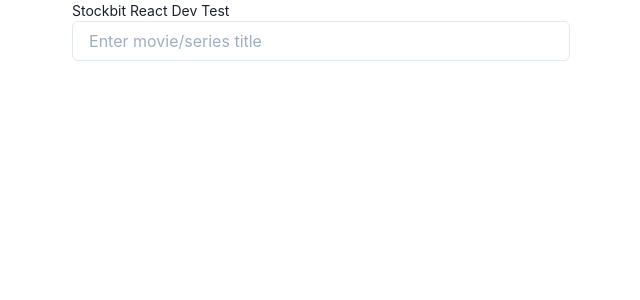
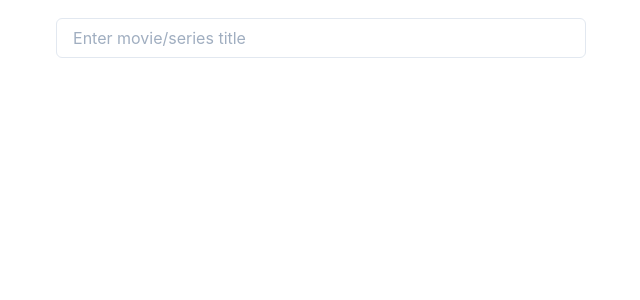
Before and after one commit to azkanurfadillah/movie-list-with-omdbapi, a React (Create React App) app: page / in a window 1280 px wide. Shown: the top 300 px of the page, without its empty margins (319-959 px from the left). Built offline with nearby package versions, Linux system fonts and the light colour scheme.

Commit message:
update page movie details

```diff
--- a/src/App.js
+++ b/src/App.js
@@ -22,8 +22,9 @@ function App() {
         <Container as="main"
           fontSize="sm"
           minH="100vh"
+          my="4"
+          p="0"
         >
-          Stockbit React Dev Test
           <Router>
             <Switch>
               <Route exact path="/" component={MoviesList} />
--- a/src/component/Autocomplete.jsx
+++ b/src/component/Autocomplete.jsx
@@ -1,7 +1,7 @@
 import React, { useState, } from 'react'
 import { useDispatch, useSelector } from "react-redux";
 import { Input } from "@chakra-ui/input";
-import { Box, Flex } from "@chakra-ui/layout";
+import { Box, Flex, Text } from "@chakra-ui/layout";
 
 import { GetMovies } from 'store/services';
 import { reset } from 'store/features/movie';
@@ -46,9 +46,8 @@ const Autocomplete = ({ suggestions }) => {
     };
 
     return (
-        <div>
+        <Box position="fixed" top="0" py="18px" bgColor="white" maxW="inherit" w="inherit" zIndex="sticky">
             <Input
-                pr="4.5rem"
                 placeholder="Enter movie/series title"
                 value={userInput}
                 onChange={handleOnChange}
@@ -79,7 +78,10 @@ const Autocomplete = ({ suggestions }) => {
                     </Box>
                     : <> </>
             }
-        </div>
+            {
+                movies.Response === "True" && <Text>Showing {movies?.Search.length} of {movies.totalResults}</Text>
+            }
+        </Box>
     )
 }
 
--- a/src/component/SearchResult.jsx
+++ b/src/component/SearchResult.jsx
@@ -31,12 +31,13 @@ const SearchResult = () => {
     }
 
     return (
-        <Flex wrap="wrap" gridRowGap="6" gridColumnGap="4" my="8">
+        <Box>
+            <Flex wrap="wrap" gridRowGap="6" gridColumnGap="4" my="90px">
                 {movies?.Search.length ?
                     movies.Search.map(movie => (
                         <Flex key={movie.imdbID}
                             flex="1" direction="column" justify="space-between"
-                        minW="198" maxW="208px" bgColor="twitter.100" p="4" borderRadius="md" >
+                            minW="198px" maxW="232px" bgColor="twitter.100" p="4" borderRadius="md" >
                             <Image
                                 width="150px"
                                 mx="auto"
@@ -90,6 +91,7 @@ const SearchResult = () => {
                     </ModalContent>
                 </Modal>
             </Flex>
+        </Box>
     )
 }
 
--- a/src/pages/MovieDetails.jsx
+++ b/src/pages/MovieDetails.jsx
@@ -1,11 +1,12 @@
 import React, { useEffect } from 'react'
 import { useSelector, useDispatch } from "react-redux";
 import { useParams } from "react-router-dom";
-import { Box, Flex, Container, Text, Heading } from "@chakra-ui/layout";
-import { Button } from "@chakra-ui/button";
+import { Box, Flex, Text, Heading } from "@chakra-ui/layout";
 import { Image } from '@chakra-ui/image';
 import { AlertIcon, Alert, AlertTitle, } from '@chakra-ui/alert';
+import { chakra } from '@chakra-ui/system';
 import { CloseButton } from '@chakra-ui/close-button';
+
 import { GetMovieDetails } from 'store/services';
 
 const MovieDetails = () => {
@@ -30,16 +31,27 @@ const MovieDetails = () => {
         )
     }
     return (
+        <>
+            {
+                singleMovie?.Title ?
                     <Box>
                         <Heading>{singleMovie.Title}</Heading>
                         <Image src={singleMovie.Poster} mx="auto" my="2" />
                         <Box as="section">
-                <Box>
-                    <Flex></Flex>
+                            <Box mb="4">
+                                <Text> <chakra.span fontWeight="bold">Director:</chakra.span>&nbsp;{singleMovie?.Director}</Text>
+                                <Text> <chakra.span fontWeight="bold">Writer:</chakra.span>&nbsp;{singleMovie?.Writer}</Text>
+                                <Text> <chakra.span fontWeight="bold">Type:</chakra.span>&nbsp;{singleMovie?.Type}</Text>
+                                <Text> <chakra.span fontWeight="bold">Released:</chakra.span>&nbsp;{singleMovie?.Released}</Text>
+                                <Text> <chakra.span fontWeight="bold">Language:</chakra.span>&nbsp;{singleMovie?.Language}</Text>
+                                <Text> <chakra.span fontWeight="bold">IMDB Rating:</chakra.span>&nbsp;{singleMovie?.imdbRating}</Text>
                             </Box>
                             <Text>{singleMovie?.Plot}</Text>
                         </Box>
                     </Box>
+                    : <Text>Loading</Text>
+            }
+        </>
     )
 }
 
--- a/src/pages/MoviesList.jsx
+++ b/src/pages/MoviesList.jsx
@@ -1,4 +1,5 @@
 import React from 'react'
+import { Box } from '@chakra-ui/layout';
 import Autocomplete from "component/Autocomplete";
 import SearchResult from "component/SearchResult";
 
```
Lines whose indentation alone changed are shown as unchanged.
